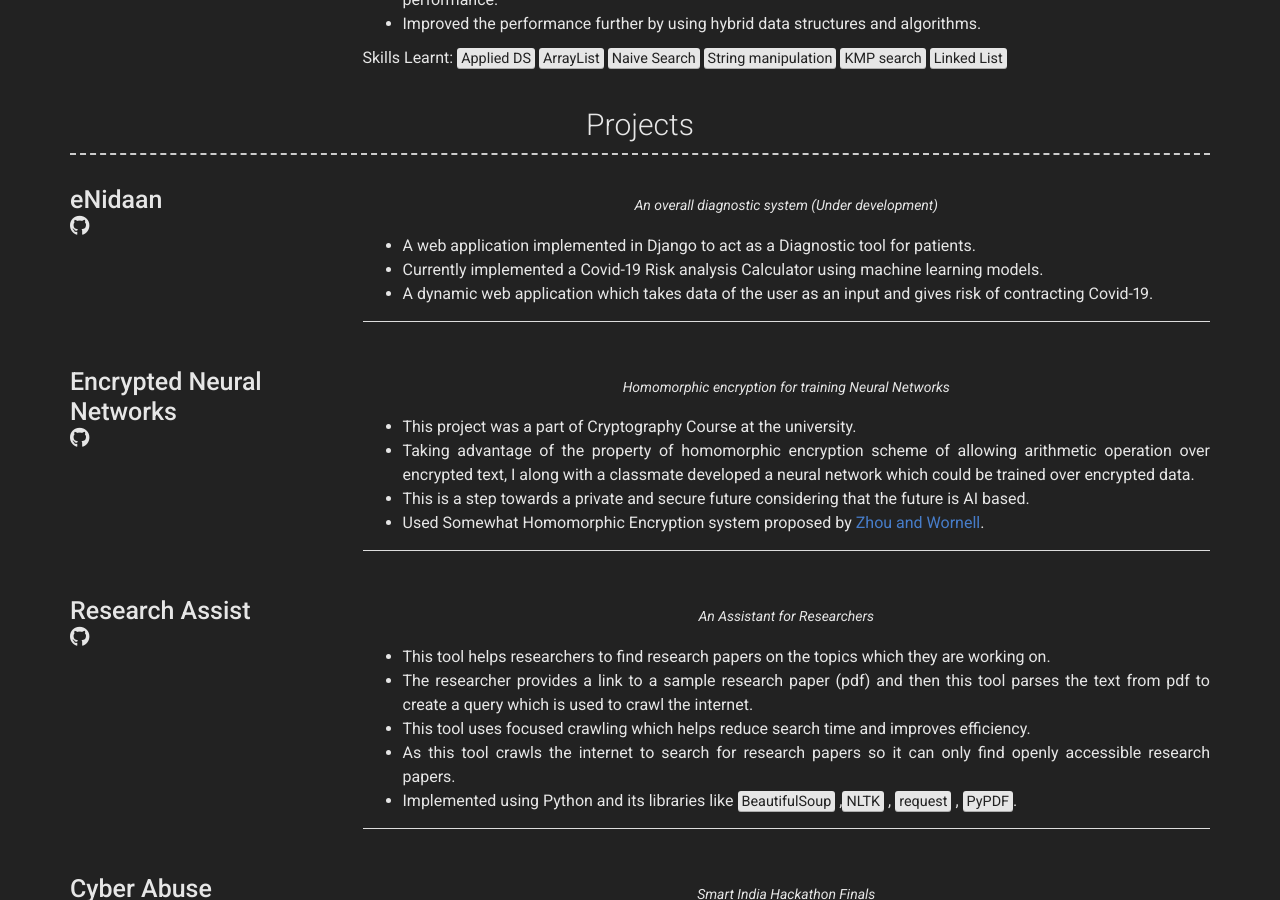
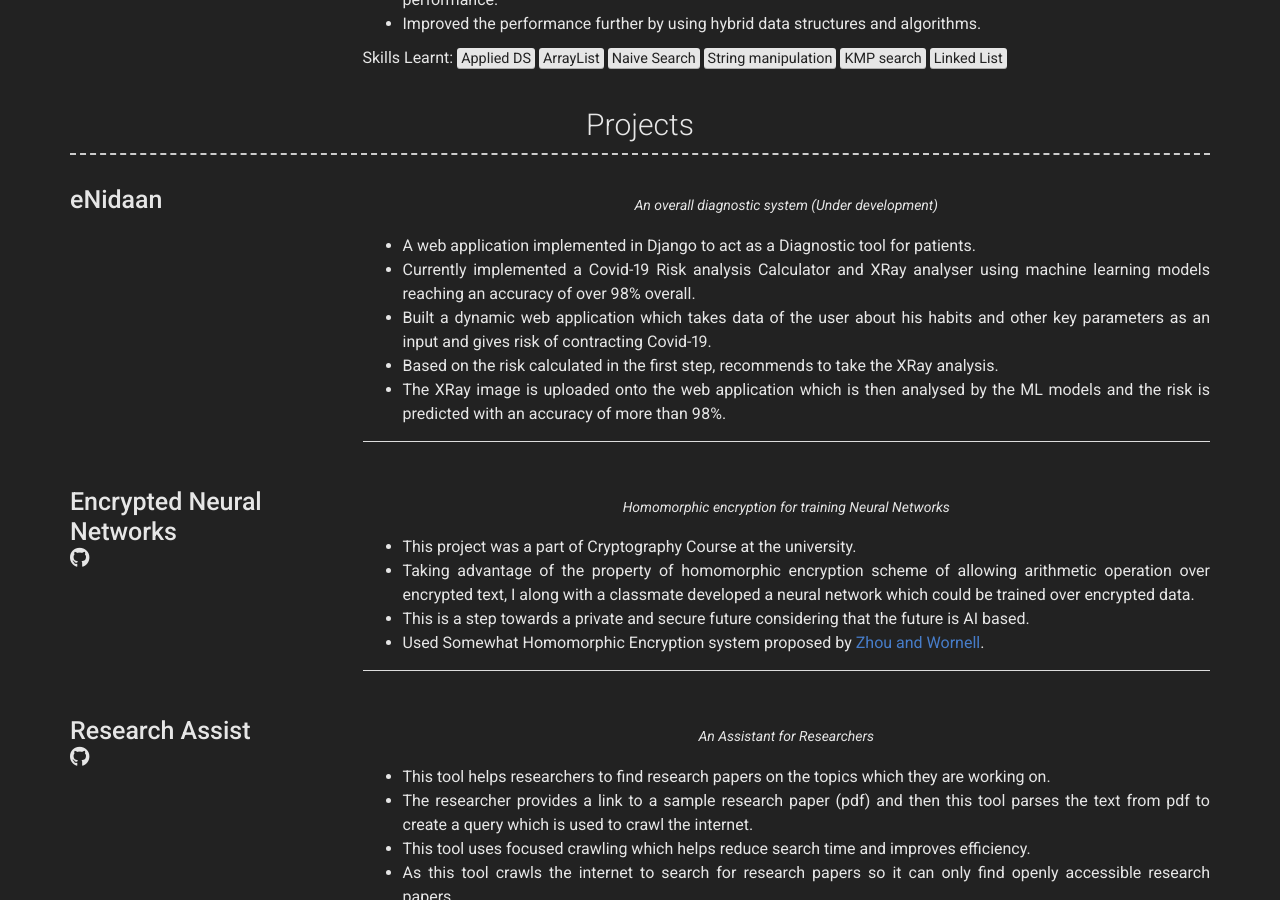
Before and after one commit to piyush14298/piyush14298.github.io, a Jekyll site: the page built from index.md, in a window 1280 px wide and 900 px high, scrolled down 1506 px. Built offline with Jekyll 4.4.1, drawn with Linux system fonts in a browser that asks for light colours; nearby versions of some CDN libraries.

```diff
--- a/_data/projects.yml
+++ b/_data/projects.yml
@@ -63,13 +63,15 @@
 - layout: left
   name: eNidaan
   # link: https://criodo.github.io/Crio-Launch-Feb-2020-piyoosh14298/
-  github: https://github.com/eNidaan
+  # github: https://github.com/eNidaan
   quote: >
     An overall diagnostic system (Under development)
   description: | # this will include new lines to allow paragraphs
     - A web application implemented in Django to act as a Diagnostic tool for patients.
-    - Currently implemented a Covid-19 Risk analysis Calculator using machine learning models.
-    - A dynamic web application which takes data of the user as an input and gives risk of contracting Covid-19.
+    - Currently implemented a Covid-19 Risk analysis Calculator and XRay analyser using machine learning models reaching an accuracy of over 98% overall.
+    - Built a dynamic web application which takes data of the user about his habits and other key parameters as an input and gives risk of contracting Covid-19.
+    - Based on the risk calculated in the first step, recommends to take the XRay analysis.
+    - The XRay image is uploaded onto the web application which is then analysed by the ML models and the risk is predicted with an accuracy of more than 98%.
 
     ---
 
```
